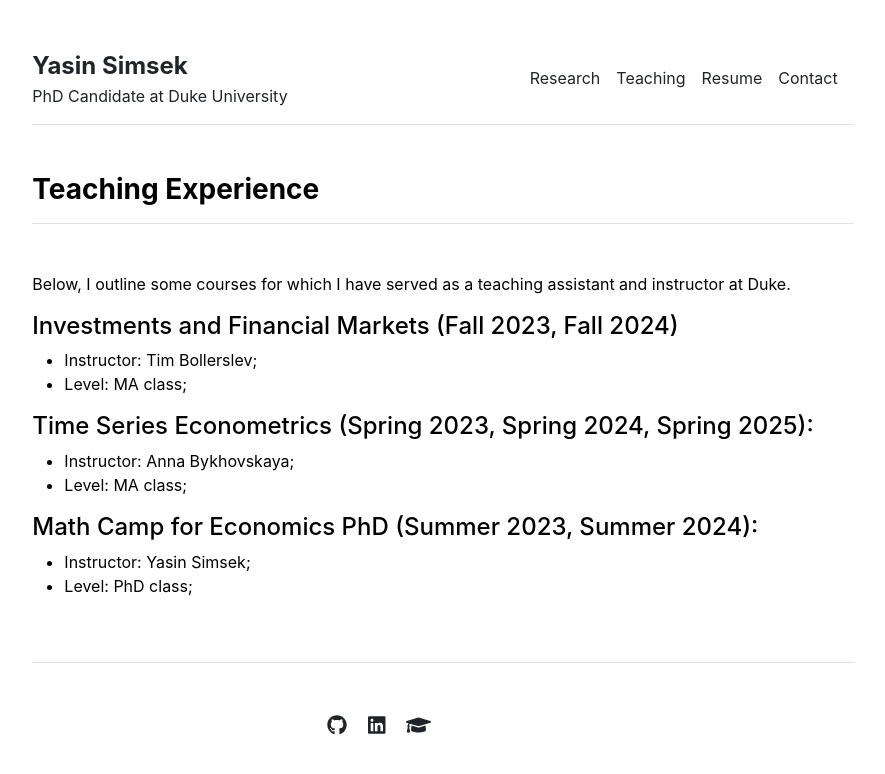
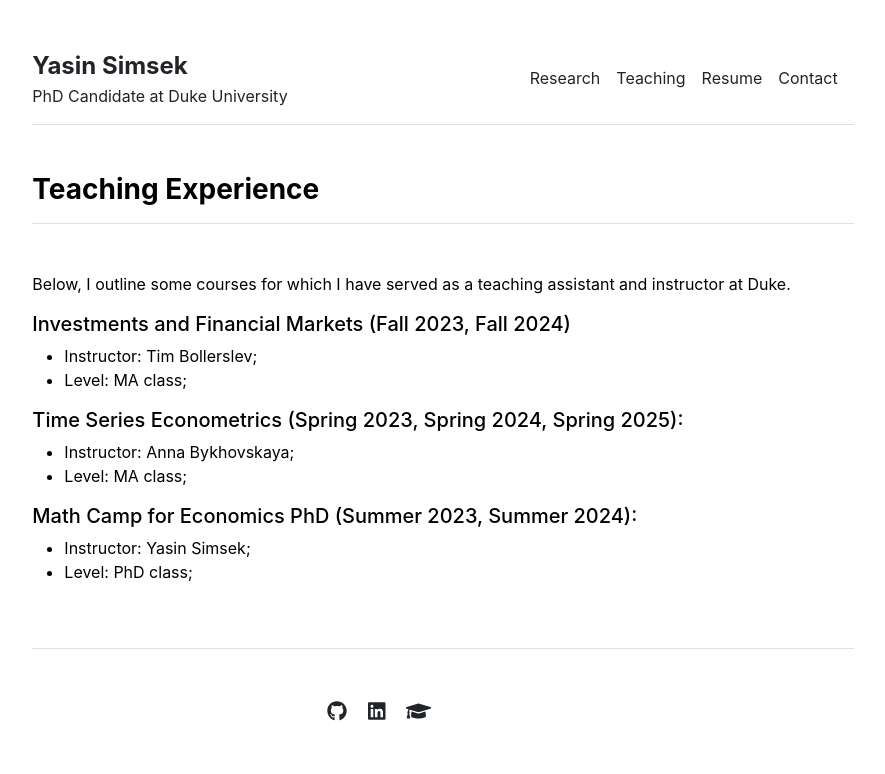
Before and after one commit to yasin-simsek/yasin-simsek.github.io, a Jekyll site: the page built from teaching.md, in a window 1280 px wide. Shown: the top 774 px of the page, without its empty margins (197-1082 px from the left). Built offline with Jekyll 4.4.1, drawn with Linux system fonts in a browser that asks for light colours.

Commit message:
font size adjusted

```diff
--- a/teaching.md
+++ b/teaching.md
@@ -4,14 +4,14 @@ title: "Teaching Experience"
 ---
 Below, I outline some courses for which I have served as a teaching assistant and instructor at Duke.
 
-#### Investments and Financial Markets (Fall 2023, Fall 2024)
+##### Investments and Financial Markets (Fall 2023, Fall 2024)
  * Instructor: Tim Bollerslev;
  * Level: MA class;
 
-#### Time Series Econometrics (Spring 2023, Spring 2024, Spring 2025):
+##### Time Series Econometrics (Spring 2023, Spring 2024, Spring 2025):
  * Instructor: Anna Bykhovskaya;
  * Level: MA class;
 
-#### Math Camp for Economics PhD (Summer 2023, Summer 2024):
+##### Math Camp for Economics PhD (Summer 2023, Summer 2024):
  * Instructor: Yasin Simsek;
  * Level: PhD class;
```
